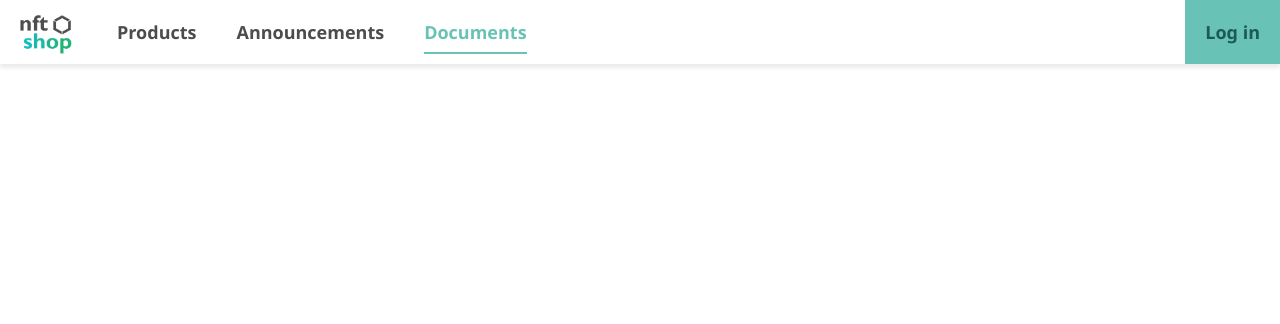
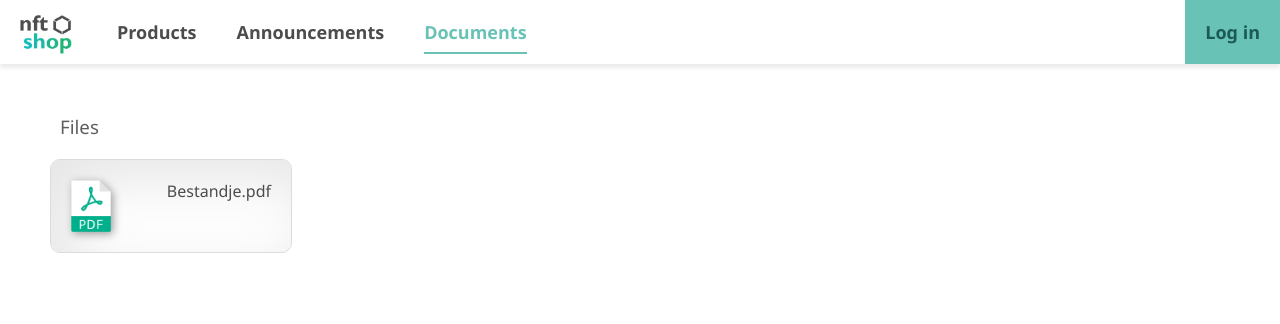
Before and after one commit to LennonStolk/ProjectP8, a PHP site: page /Pages/documents.php in a window 1280 px wide. Shown: the top 324 px of the page. Run offline with PHP 8.4, Linux system fonts and the light colour scheme.

Commit message:
Document pagina styling

```diff
--- a/Pages/documents.php
+++ b/Pages/documents.php
@@ -20,5 +20,14 @@
             border-bottom: solid rgb(27, 90, 86) 2px;
         }
     </style>
+    <section class="main">
+        <h3 class='title'>Files</h3>
+        <section class="files">
+            <article class="file">
+                <img width=40 height=52 src="../Assets/document.png">
+                <p>Bestandje.pdf</p>
+            </article>
+        </section>
+    </section>
 </body>
 </html>
--- a/Styling/main.css
+++ b/Styling/main.css
@@ -166,3 +166,32 @@ body {
 .announcement-form > input[type="submit"]:hover {
     transform: translateY(-3px);
 }
+
+.files {
+    margin-top: 20px;
+    display: flex;
+    flex-direction: row;
+    flex-wrap: wrap;
+}
+
+.file {
+    box-shadow: inset 20px 20px 60px #e6e6e6, inset -20px -20px 60px #ffffff;
+    border: 1px solid rgb(220, 220, 220);
+    padding: 20px;
+    width: 200px;
+    border-radius: 10px;
+    display: flex;
+    flex-direction: row;
+    flex-wrap: wrap;
+    justify-content: space-between;
+}
+
+.file > img {
+    filter: drop-shadow(2px 2px 4px #989898);
+    margin-right: 20px;
+}
+
+.file > p {
+    margin: 0;
+    color:rgb(76, 76, 76);
+}
```
Also changed, not shown: Assets/document.png (added).
